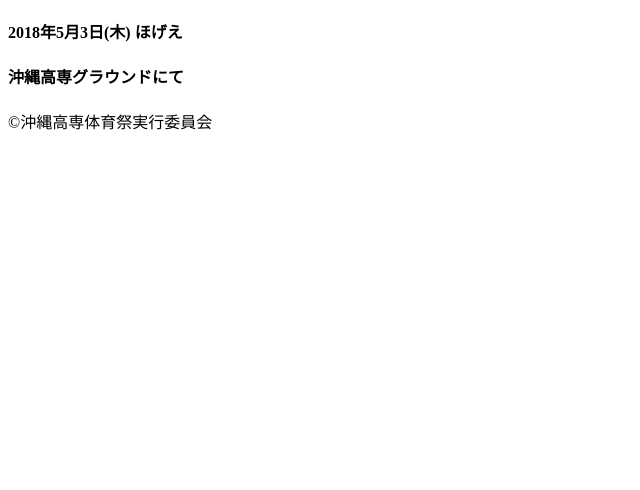
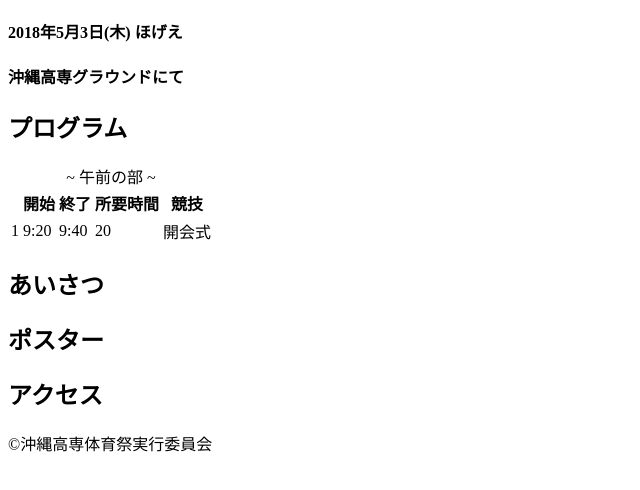
Before and after one commit to rinpanman/nitoc_sportsfes_hp, a plain HTML site: page index.html in a window 1280 px wide. Shown: the part 70-560 px from the top of the page, without its empty margins (0-640 px from the left). Drawn offline with Linux system fonts and the light colour scheme.

Commit message:
update body and add table of program

```diff
--- a/index.html
+++ b/index.html
@@ -14,10 +14,49 @@
             </div>
         </header>
 
-    <footer>
-        <p>
-            &copy;沖縄高専体育祭実行委員会
-        </p>
-    </footer>
+        <div>
+            <h2>プログラム</h2>
+
+            <table>
+                <caption>~ 午前の部 ~</caption>
+                <thead>
+                    <tr>
+                        <th><br /></th>
+                        <th>開始</th>
+                        <th>終了</th>
+                        <th>所要時間</th>
+                        <th>競技</th>
+                    </tr>
+                </thead>
+
+                <tbody >
+                    <tr>
+                        <td>1</td>
+                        <td>9:20</td>
+                        <td>9:40</td>
+                        <td>20</td>
+                        <td>開会式</td>
+                    </tr>
+                </tbody>
+            </table>
+        </div>
+
+        <div>
+            <h2>あいさつ</h2>
+        </div>
+
+        <div>
+            <h2>ポスター</h2>
+        </div>
+
+        <div>
+            <h2>アクセス</h2>
+        </div>
+
+        <footer>
+            <p>
+                &copy;沖縄高専体育祭実行委員会
+            </p>
+        </footer>
     </body>
 </html>
```
